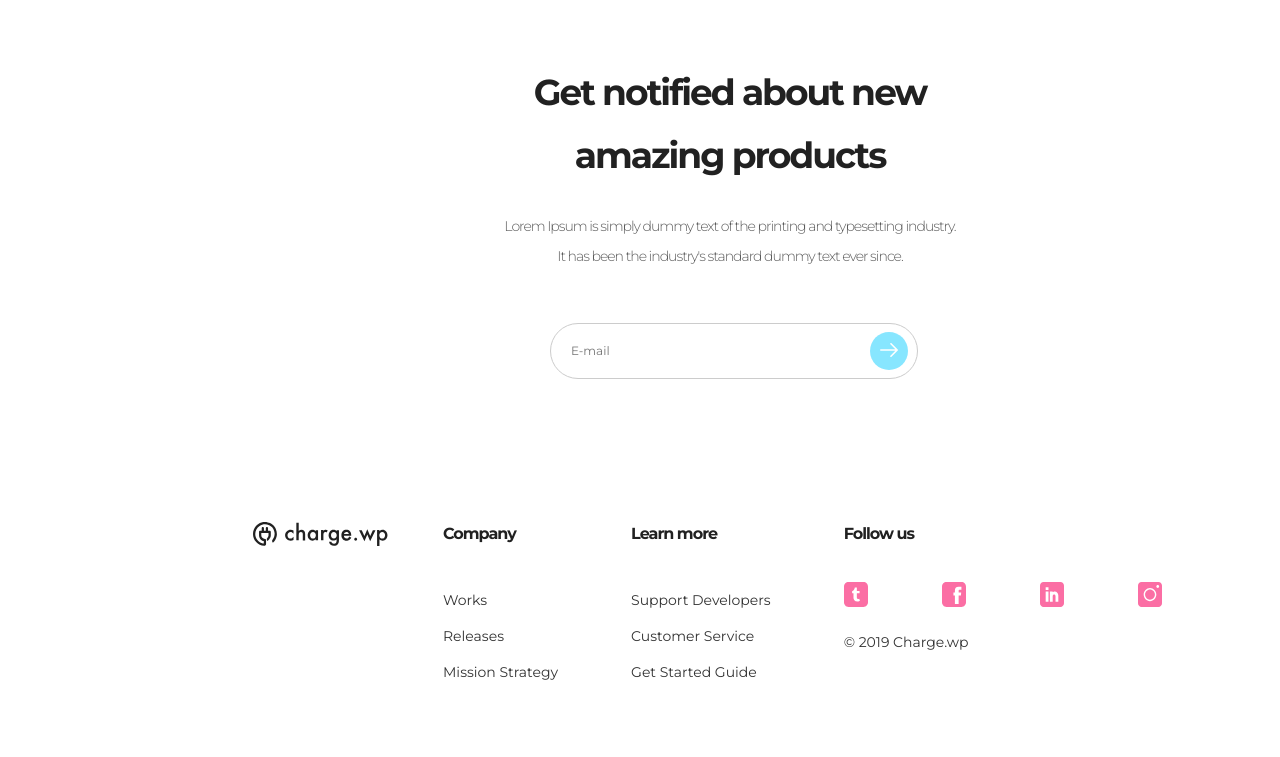
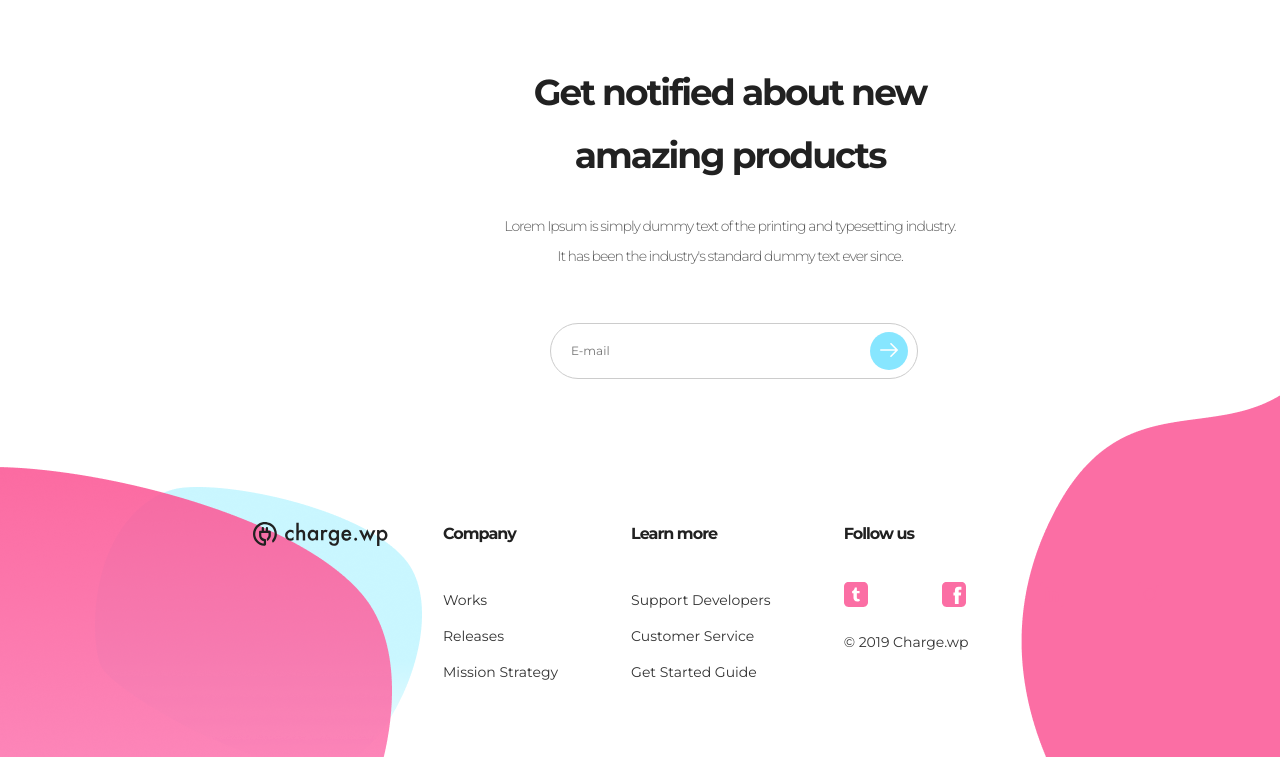
Before and after one commit to mytriv/agency, a plain HTML site: page index.html in a window 1280 px wide. Shown: the part 5702-6459 px from the top of the page. Drawn offline with nearby package versions, Linux system fonts and the light colour scheme.

Commit message:
Add files via upload

```diff
--- a/css/main.css
+++ b/css/main.css
@@ -908,23 +908,11 @@ footer p {
 
 }
 
-.foot-bg {
-    z-index: -1;
+.foot-bg-b {
     position: absolute;
-    background: url(../img/ready_small_bg.svg);
+    background: url(../img/bg.png);
     background-repeat: no-repeat;
-    background-position-x: 0px;
-    background-position-y: 34px;
-    background-clip: content-box;
-
+    background-position-y: -200px;
+    width: 100%;
+    height: 370px;
 }
-
-.foot-bg-b {
-    z-index: -2;
-    position: absolute;
-    background: url(../img/ready_big_bg.svg);
-    background-repeat: no-repeat;
-    background-position-x: -480px ;
-    background-clip:content-box;
-
-}
```
Also changed, not shown: img/bg.png (added).
